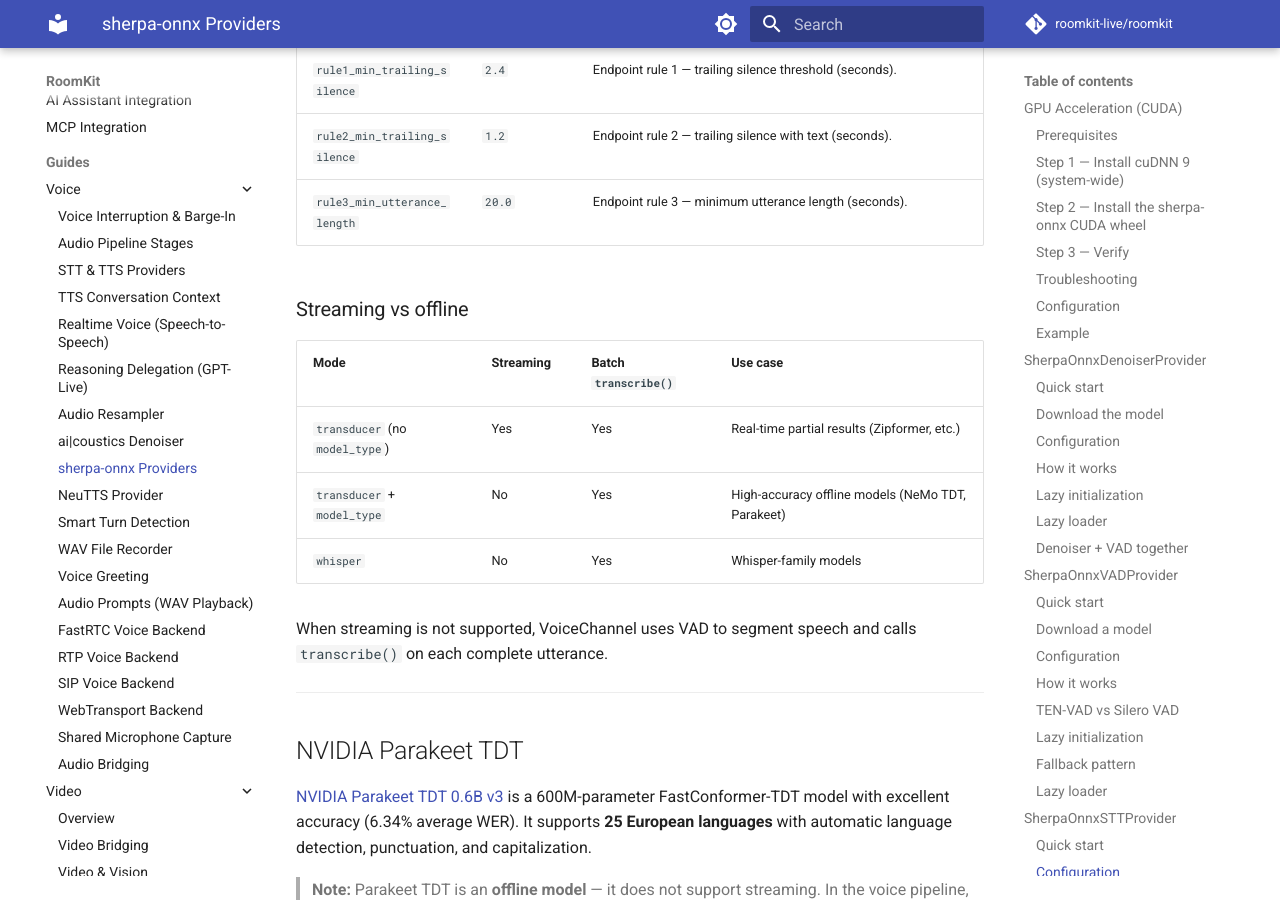
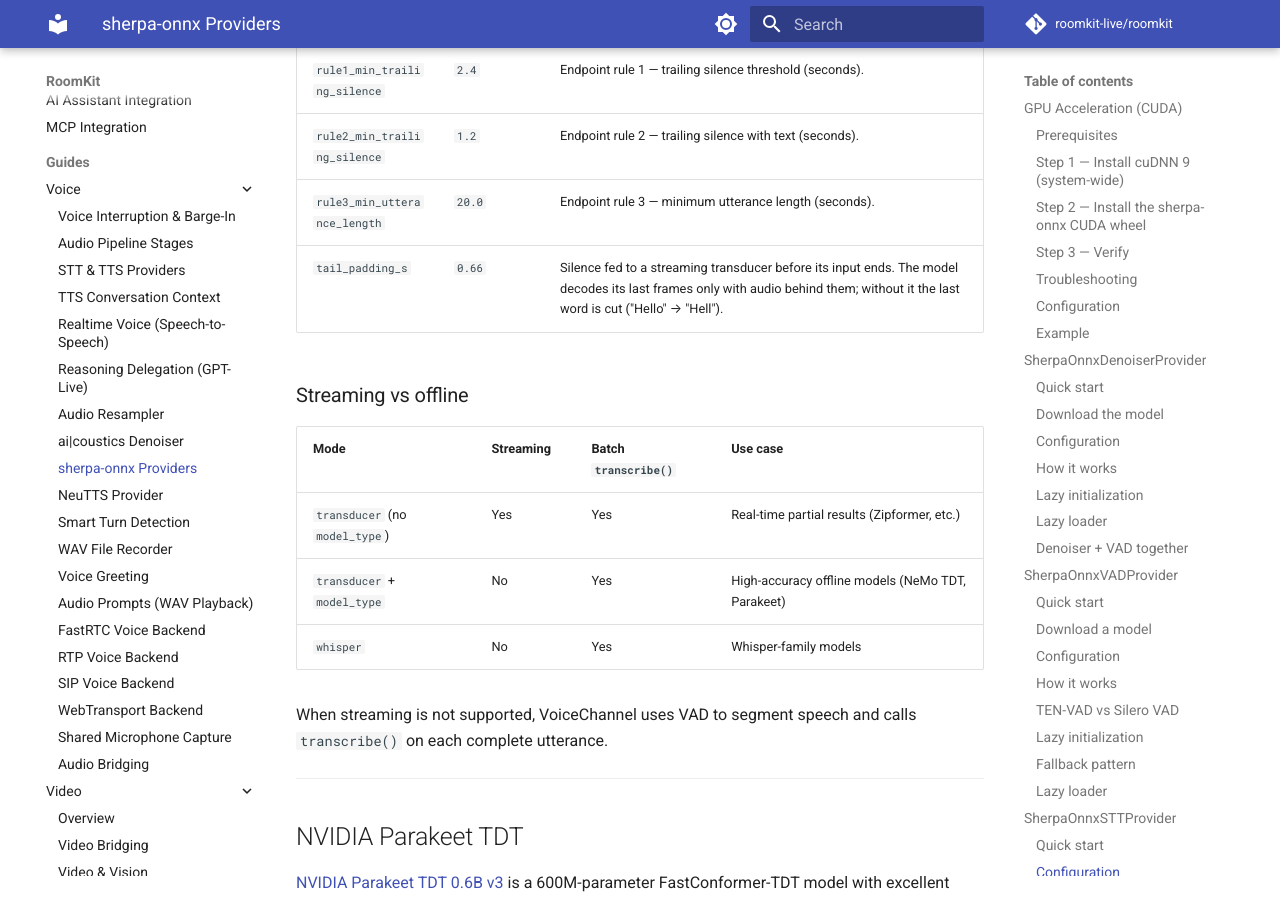
Before and after one commit to roomkit-live/roomkit-docs, an MkDocs documentation site: the page built from docs/guides/sherpa-onnx.md, in a window 1280 px wide and 900 px high, scrolled down 10980 px. Built offline with MkDocs 1.6.1 and Material for MkDocs 9.7.7, drawn with Linux system fonts in a browser that asks for light colours; comment, search, counter and statistics services are not loaded.

Commit message:
docs(sherpa-onnx): tail_padding_s keeps the last word of a streamed utterance (RMK-210)

```diff
--- a/docs/guides/sherpa-onnx.md
+++ b/docs/guides/sherpa-onnx.md
@@ -415,6 +415,7 @@ stt = SherpaOnnxSTTProvider(
 | `rule1_min_trailing_silence` | `2.4` | Endpoint rule 1 — trailing silence threshold (seconds). |
 | `rule2_min_trailing_silence` | `1.2` | Endpoint rule 2 — trailing silence with text (seconds). |
 | `rule3_min_utterance_length` | `20.0` | Endpoint rule 3 — minimum utterance length (seconds). |
+| `tail_padding_s` | `0.66` | Silence fed to a streaming transducer before its input ends. The model decodes its last frames only with audio behind them; without it the last word is cut ("Hello" → "Hell"). |
 
 ### Streaming vs offline
 
```
